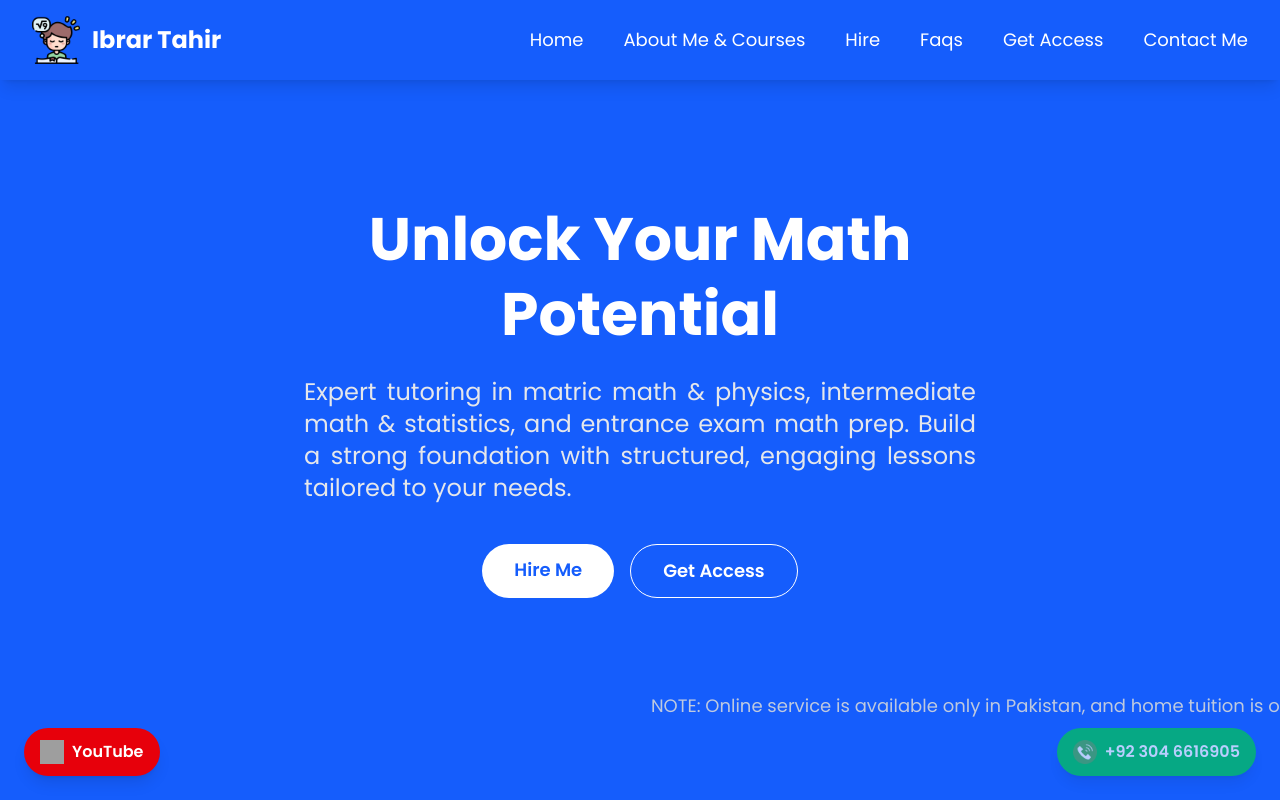
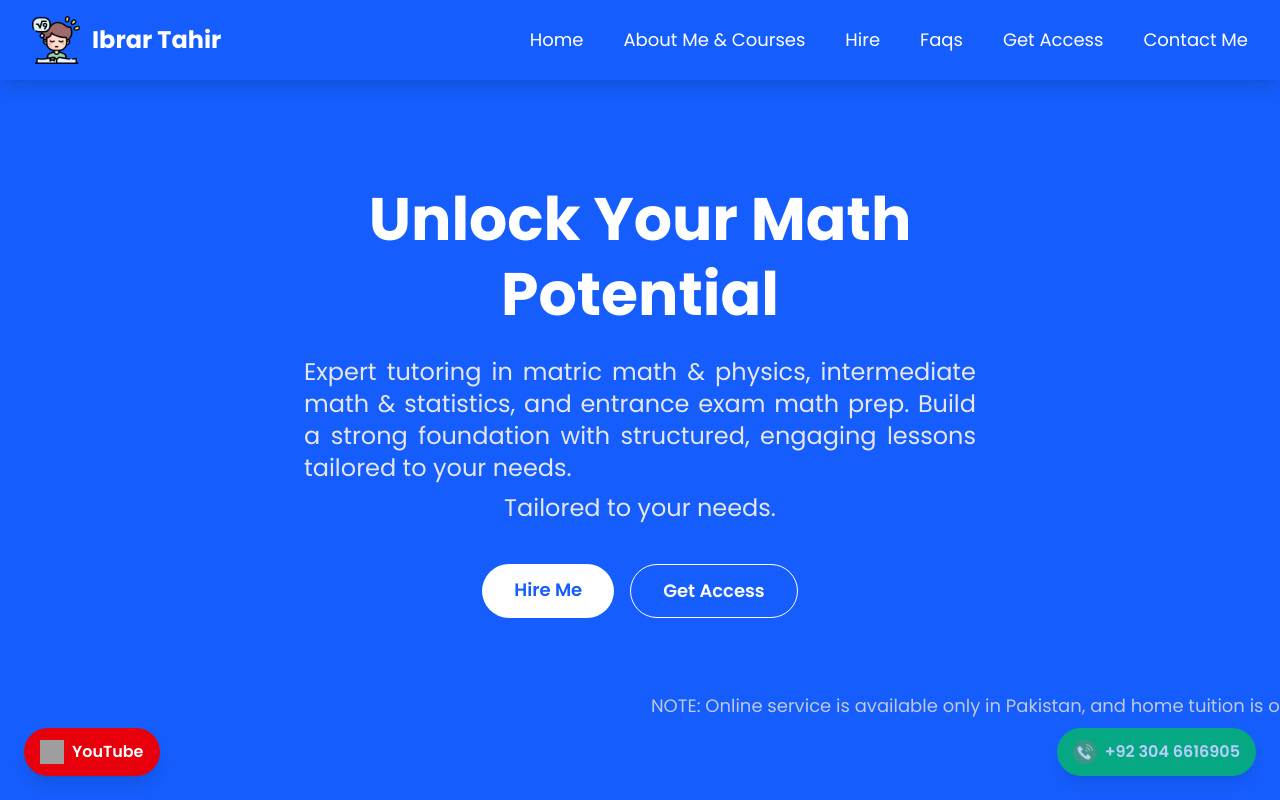
Before and after one commit to FAIZANMUHAMMAD-311/maths-sir, a Next.js app: page / in a window 1280 px wide. Shown: the top 800 px of the page. Built offline with nearby package versions, Linux system fonts and the light colour scheme; grey boxes are pictures that could not be loaded.

Commit message:
HomeSection.js

```diff
--- a/src/app/components/HomeSection.js
+++ b/src/app/components/HomeSection.js
@@ -32,7 +32,9 @@ export default function HomeSection() {
   data-aos-delay="200"
 >
   Expert tutoring in matric math & physics, intermediate math & statistics, and entrance exam math prep. Build a strong foundation with structured, engaging lessons tailored to your needs.
+  <span className="block text-center mt-2">Tailored to your needs.</span>
 </p>
+
         <div
           className="mt-10 flex flex-col sm:flex-row justify-center gap-4"
           data-aos="fade-up"
```
Lines whose indentation alone changed are shown as unchanged.
